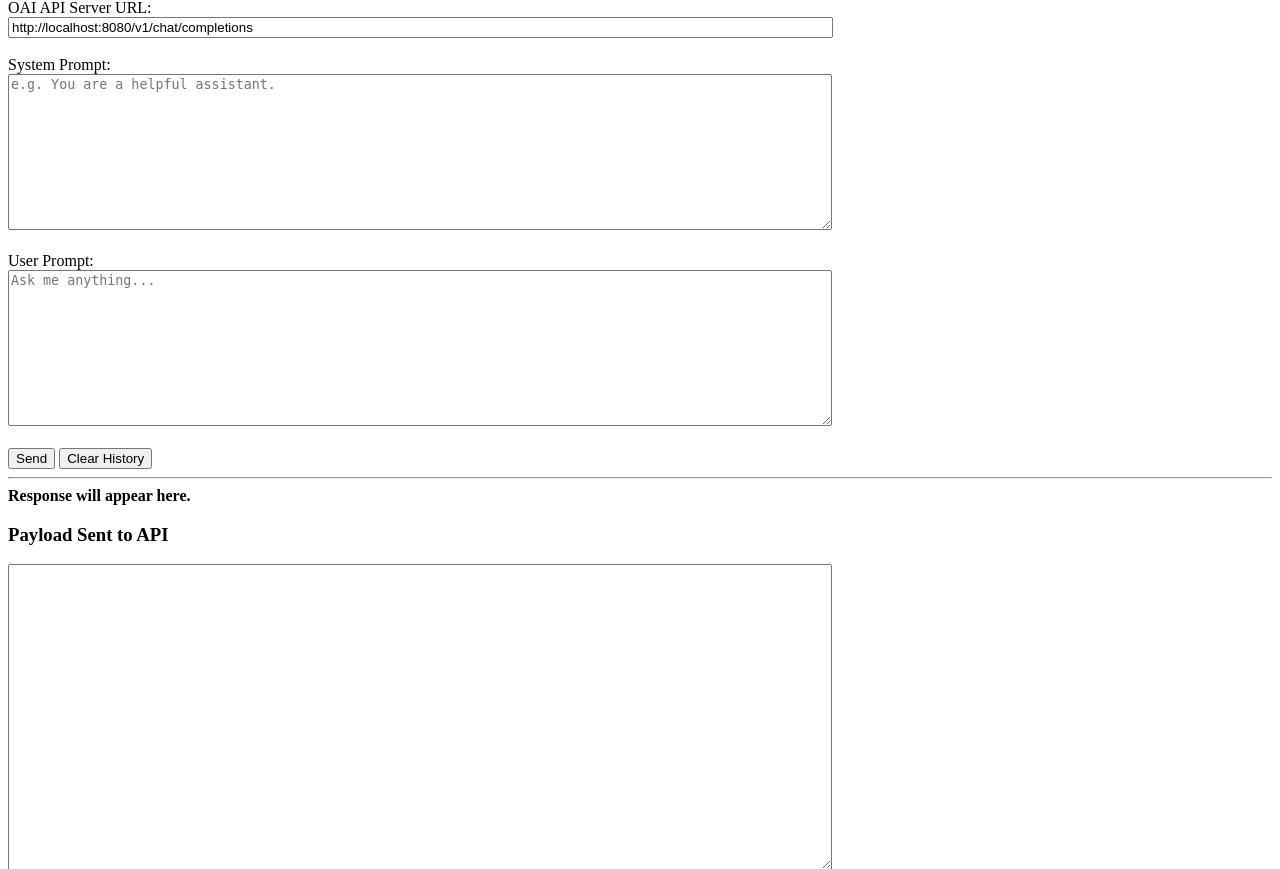
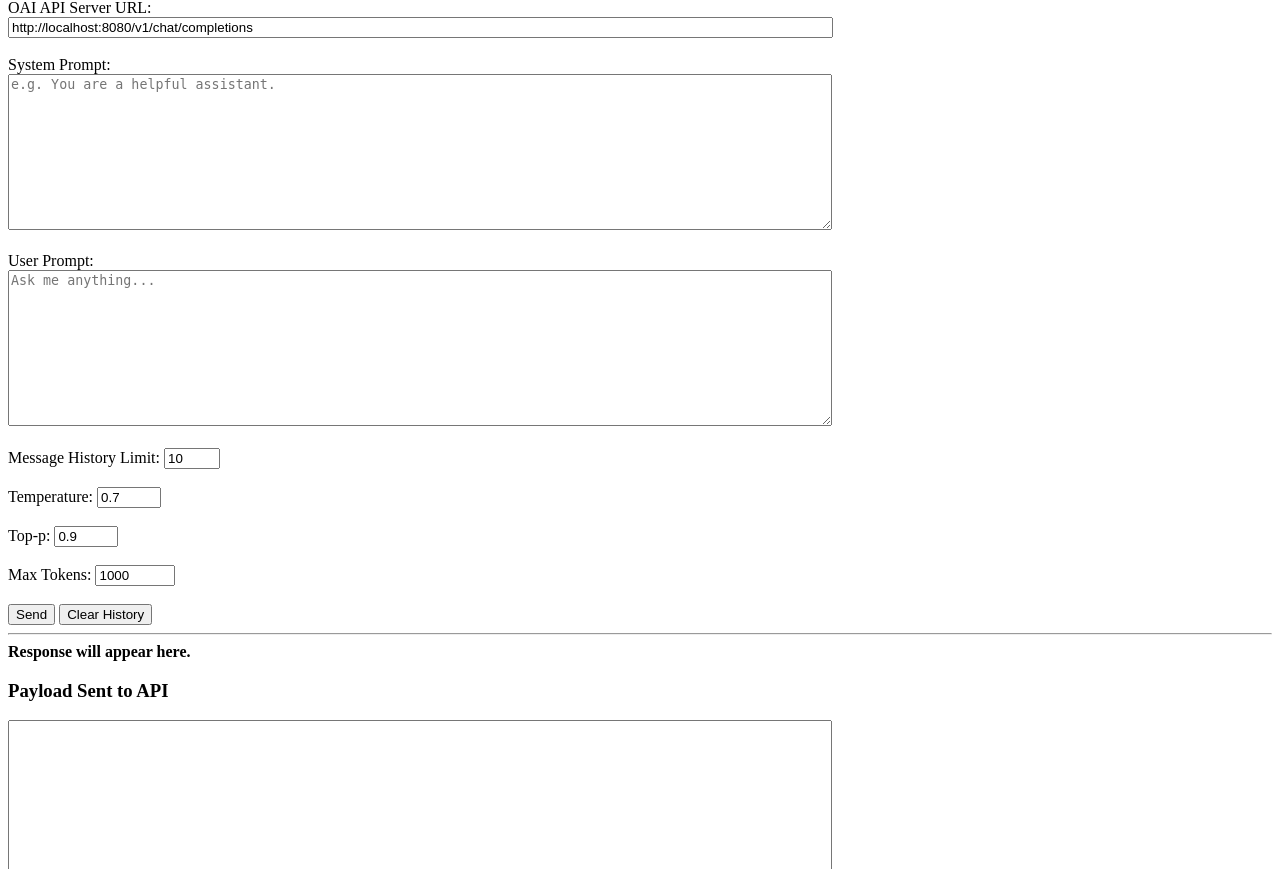
Before and after one commit to ParacelTools/Dead-Simple-OAI-API-Prompter, a Flask app: page / in a window 1280 px wide. Shown: the part 81-950 px from the top of the page. Run offline with Flask 3, Linux system fonts and the light colour scheme; data that the repository does not hold is empty.

Commit message:
added context size, temp, topp, history switches

```diff
--- a/app.py
+++ b/app.py
@@ -66,7 +66,7 @@ def send_to_llama(messages, url, model="llama-chat", temperature=0.7, top_p=0.9,
         data = response.json()
         return data["choices"][0]["message"]["content"], payload
     except Exception as e:
-        return f"Error: {e}"
+        return f"Error: {e}", payload
 
 # --- Routes ---
 @app.route("/")
@@ -80,18 +80,33 @@ def prompt():
     user_input = request.form["user"]
     llama_url = request.form.get("llama_url", load_llama_url())
 
+    # New parameters
+    try:
+        recent_limit = int(request.form.get("recent_limit"))
+        temperature = float(request.form.get("temperature"))
+        top_p = float(request.form.get("top_p"))
+        max_tokens = int(request.form.get("max_tokens"))
+    except ValueError:
+        return jsonify({"response": "Invalid numeric input"}), 400
+
     save_llama_url(llama_url)
 
     log_message("user", user_input)
-    recent_messages = get_recent_messages()
+    recent_messages = get_recent_messages(limit=recent_limit)
     messages = [{"role": "system", "content": system_prompt}] + recent_messages
 
-    reply, payload = send_to_llama(messages, url=llama_url)
+    reply, payload = send_to_llama(
+        messages,
+        url=llama_url,
+        temperature=temperature,
+        top_p=top_p,
+        max_tokens=max_tokens
+    )
     log_message("assistant", reply)
 
     return jsonify({
         "response": reply,
-        "payload": payload  # ← include actual API request
+        "payload": payload
     })
 
 @app.route("/clear", methods=["POST"])
--- a/templates/index.html
+++ b/templates/index.html
@@ -15,6 +15,17 @@
     <label for="user">User Prompt:</label><br>
     <textarea id="user" name="user" rows="10" cols="100" placeholder="Ask me anything..."></textarea><br><br>
 
+    <label for="recent_limit">Message History Limit:</label>
+    <input type="number" id="recent_limit" name="recent_limit" value="10" min="1" max="50"><br><br>
+
+    <label for="temperature">Temperature:</label>
+    <input type="number" id="temperature" name="temperature" step="0.1" value="0.7" min="0" max="2"><br><br>
+
+    <label for="top_p">Top-p:</label>
+    <input type="number" id="top_p" name="top_p" step="0.1" value="0.9" min="0" max="1"><br><br>
+
+    <label for="max_tokens">Max Tokens:</label>
+    <input type="number" id="max_tokens" name="max_tokens" value="1000" min="10" max="10000"><br><br>
     <button type="submit">Send</button> <button type="button" id="clear-history">Clear History</button>
     </form>
     <hr>
@@ -40,6 +51,10 @@
         formData.append("llama_url", llama_url);
         formData.append("system", system);
         formData.append("user", user);
+        formData.append("recent_limit", document.getElementById("recent_limit").value);
+        formData.append("temperature", document.getElementById("temperature").value);
+        formData.append("top_p", document.getElementById("top_p").value);
+        formData.append("max_tokens", document.getElementById("max_tokens").value);
 
         const response = await fetch("/prompt", {
             method: "POST",
```
